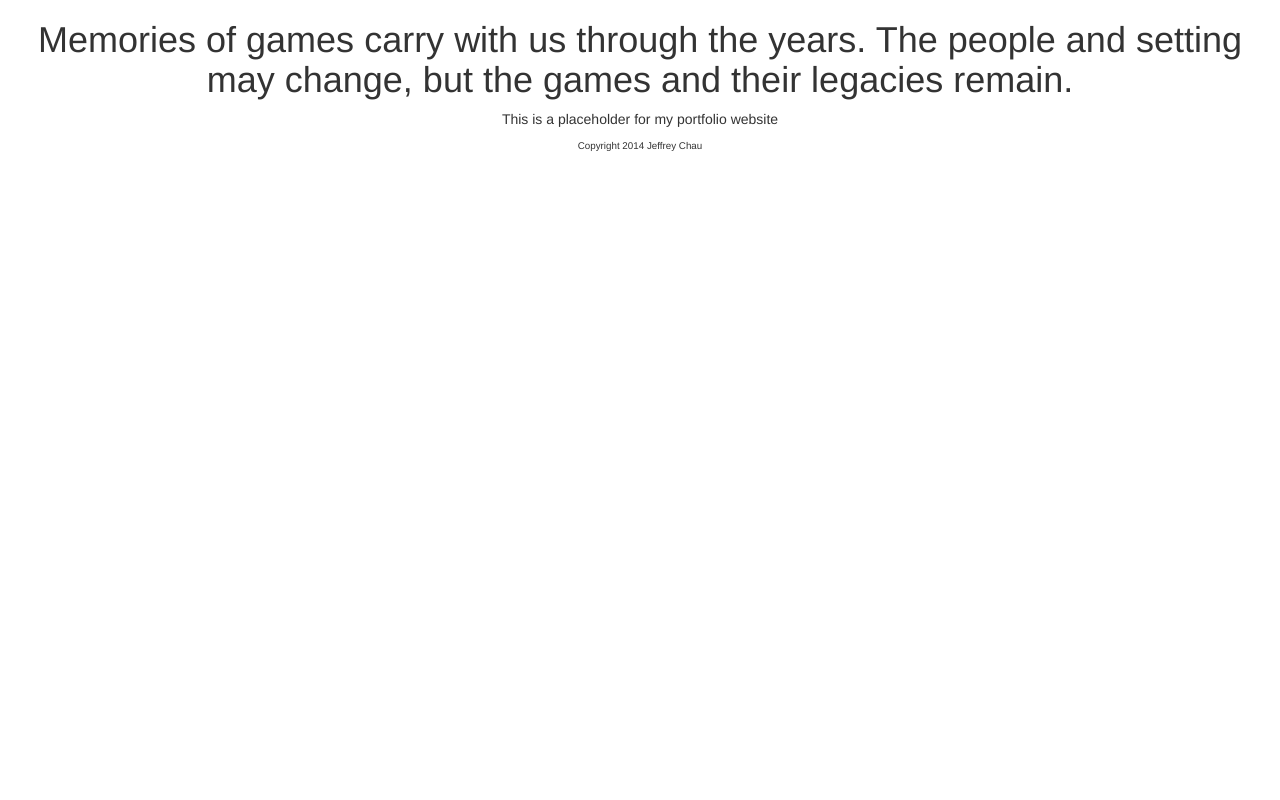
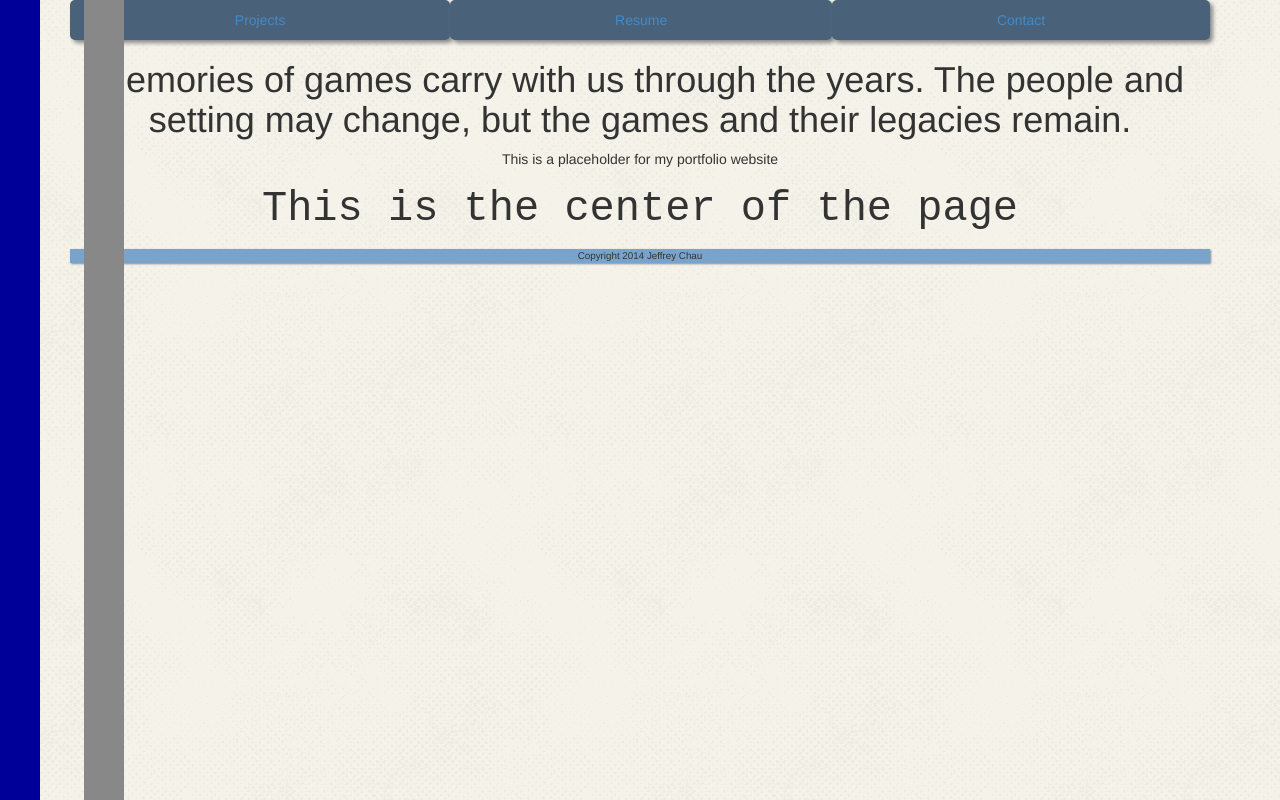
Before and after one commit to jeffreyckchau/jeffreyckchau.github.io, a plain HTML site: page index.html in a window 1280 px wide. Drawn offline with nearby package versions, Linux system fonts and the light colour scheme.

Commit message:
More layout stuff. Deleting CNAME file

```diff
--- a/css/custom-style.css
+++ b/css/custom-style.css
@@ -1,6 +1,5 @@
-#footer {
-	font-size: 0.7em;
-	float: bottom;
+body {
+	background-image: url("../images/halftone.png");
 }
 
 .center {
@@ -9,3 +8,52 @@
 	width: 100%;
 	text-align: center;
 }
+
+.cover {
+	clear: both;
+	margin: auto;
+	font-size: 3em;
+	font-family: monospace;
+}
+
+#footer {
+	font-size: 0.7em;
+	float: bottom;
+	background-color: #7AA3CC;
+	clear: both;
+	box-shadow: 1px 1px 2px #888888;
+}
+
+#left-banner {
+	float: left;
+	clear: none;
+	width: 40px;
+	height: 2000px;
+	margin-top: -500px;
+	background-color: #000099;
+	position: fixed;
+}
+
+.navbutton-custom {
+	background-color: #49627A;
+	border-radius: 5px;
+	border-width: 2px;
+	box-shadow: 3px 3px 4px #888888;
+	padding-left: 30px;
+	padding-right: 30px;
+}
+
+#right-banner {
+	float: right;
+	clear: left;
+	width: 40px;
+	height: 2000px;
+	margin-top: -500px;
+	margin-left: 6em;
+	background-color: #888888;
+	position: fixed;
+}
+
+.site-wrapper {
+	border-width: 3px;
+}
--- a/index.html
+++ b/index.html
@@ -15,17 +15,31 @@
     <![endif]-->
   </head>
   <body>
-    <h1 class="center">Memories of games carry with us through the years. The people and setting may change, but the games and their legacies remain.</h1>
 
-    <p class="center">This is a placeholder for my portfolio website</p>
+    <div class="site-wrapper">
+      <div class="container">
+        <ul class="nav nav-justified">
+          <li class="navbutton-custom"><a href="#">Projects</a></li>
+          <li class="navbutton-custom"><a href="#">Resume</a></li>
+          <li class="navbutton-custom"><a href="#">Contact</a></li>
 
+        </ul>
 
+        <h1 class="center">Memories of games carry with us through the years. The people and setting may change, but the games and their legacies remain.</h1>
 
+        <p class="center">This is a placeholder for my portfolio website</p>
 
-    <div id="footer" class="center">
-      <p>Copyright 2014 Jeffrey Chau</p>
+        <div class="cover">
+          <p class="center">This is the center of the page</p>
+
+        </div>
+        <div id="footer" class="center">
+          <p>Copyright 2014 Jeffrey Chau</p>
+        </div>
+      </div>
+      <div id="left-banner"></div>
+      <div id="right-banner"></div>
     </div>
-
     <!-- jQuery (necessary for Bootstrap's JavaScript plugins) -->
     <script src="https://code.jquery.com/jquery.js"></script>
     <!-- Include all compiled plugins (below), or include individual files as needed -->
```
Also changed, not shown: images/halftone.png (added), 1 other file.
